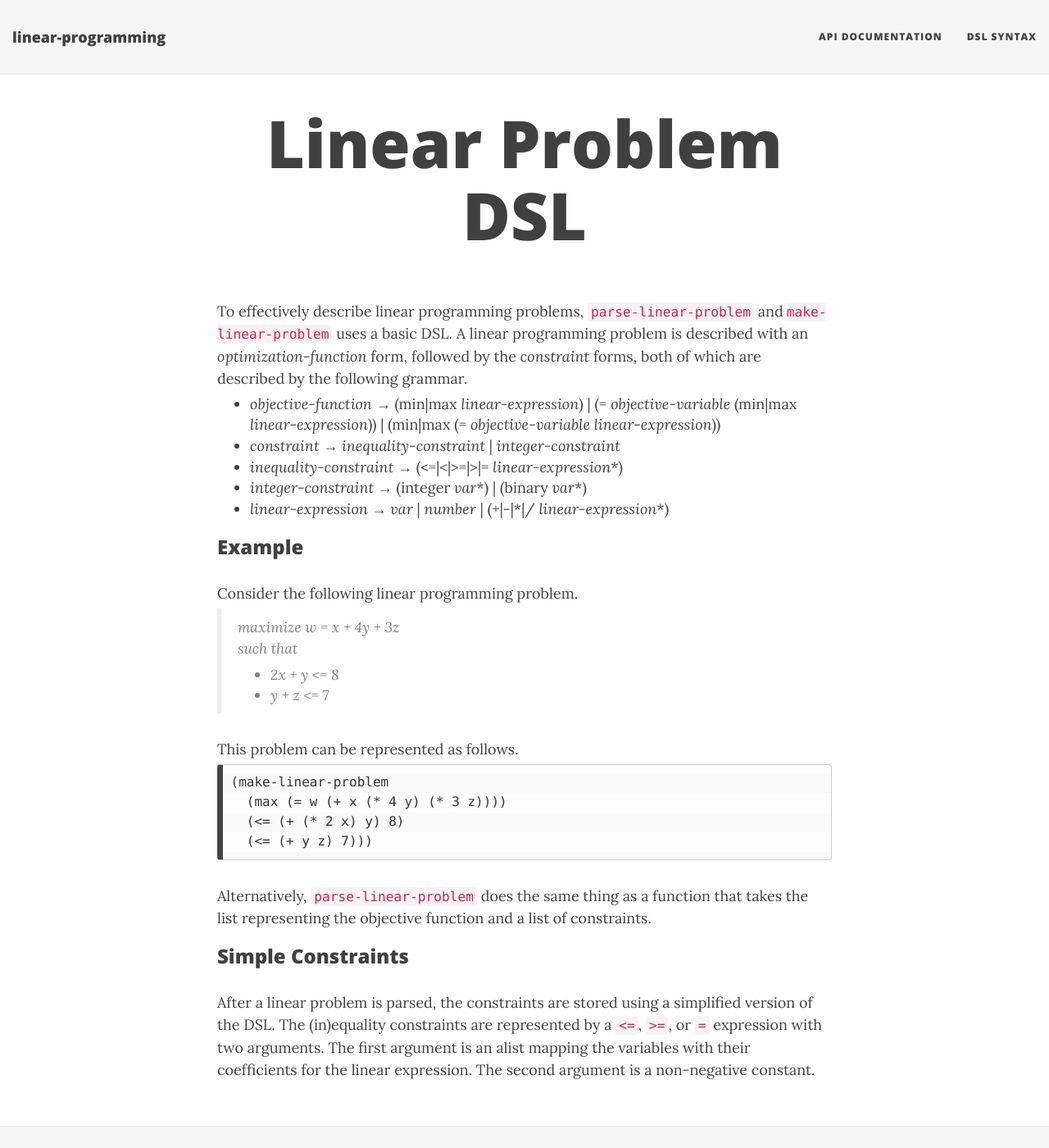
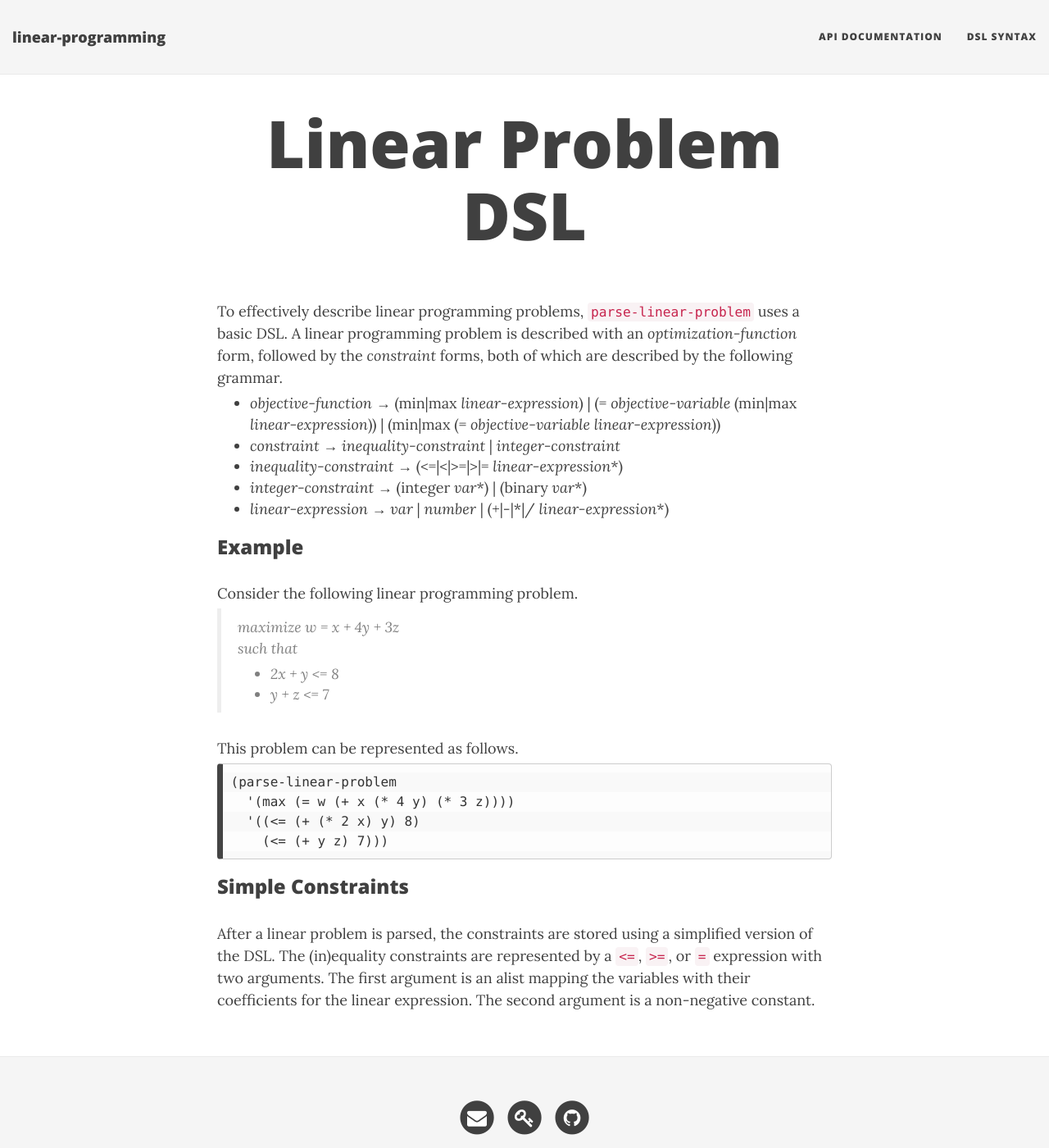
Before and after one commit to neil-lindquist/linear-programming, a Jekyll site: the page built from docs/linear-problem-syntax.md, in a window 1280 px wide and 1400 px high. Shown: the whole window at 82% size. Built offline with Jekyll 4.4.1, drawn with Linux system fonts in a browser that asks for light colours; a style sheet for code colours, icons or effects is not loaded.

Commit message:
Improve README
* Add comments about being pure CL/not being a top performance solver
* Reference `parse-linear-problem` instead of `make-linear-problem`
* Tweak notes on installing on a non-Quicklisp system
* Add example of `with-solution-variables`

````diff
--- a/docs/linear-problem-syntax.md
+++ b/docs/linear-problem-syntax.md
@@ -4,7 +4,7 @@ title: Linear Problem DSL
 meta-description: The specification of the Linear Programming Problem DSL
 ---
 
-To effectively describe linear programming problems, `parse-linear-problem` and`make-linear-problem` uses a basic DSL.
+To effectively describe linear programming problems, `parse-linear-problem` uses a basic DSL.
 A linear programming problem is described with an *optimization-function* form, followed by the *constraint* forms, both of which are described by the following grammar.
 
 + *objective-function* &#x2192; (min\|max *linear-expression*) \| (= *objective-variable* (min\|max *linear-expression*)) \| (min\|max (= *objective-variable* *linear-expression*))
@@ -23,12 +23,11 @@ Consider the following linear programming problem.
 
 This problem can be represented as follows.
 ```
-(make-linear-problem
-  (max (= w (+ x (* 4 y) (* 3 z))))
-  (<= (+ (* 2 x) y) 8)
-  (<= (+ y z) 7)))
+(parse-linear-problem
+  '(max (= w (+ x (* 4 y) (* 3 z))))
+  '((<= (+ (* 2 x) y) 8)
+    (<= (+ y z) 7)))
 ```
-Alternatively, `parse-linear-problem` does the same thing as a function that takes the list representing the objective function and a list of constraints.
 
 
 ### Simple Constraints
````
Also changed, not shown: README.md.
